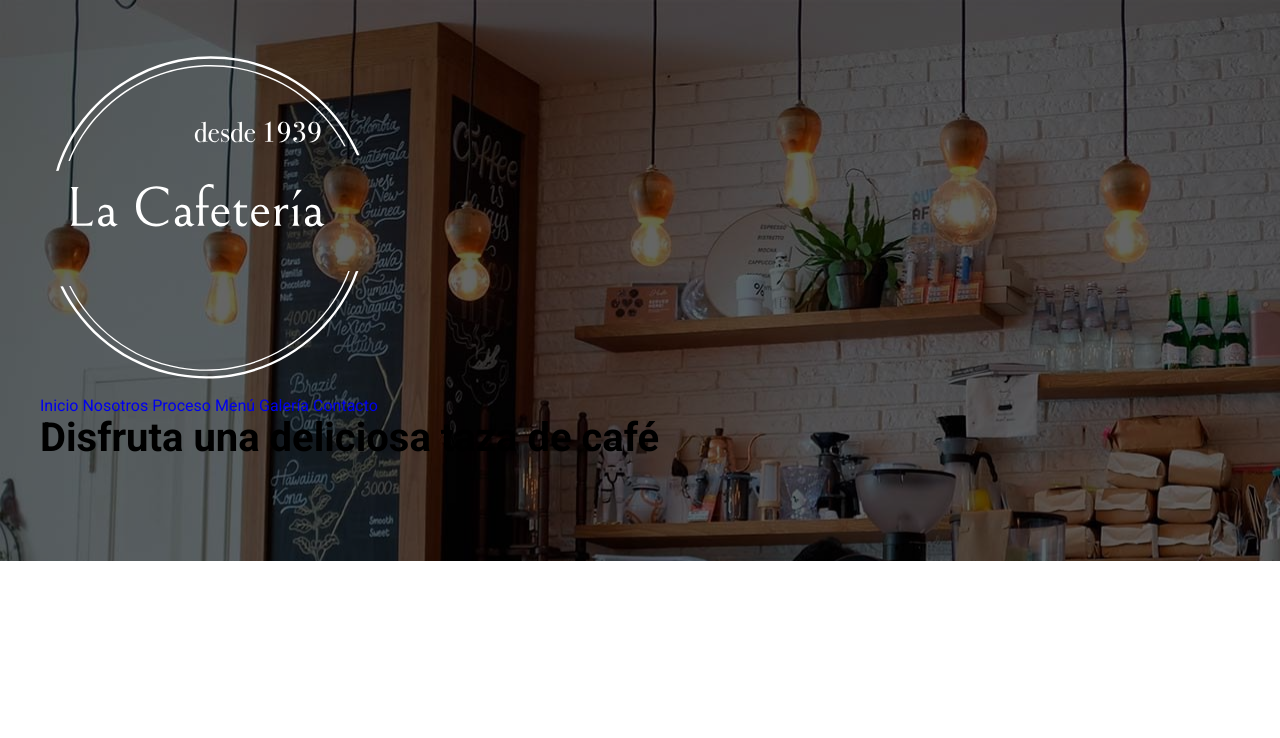
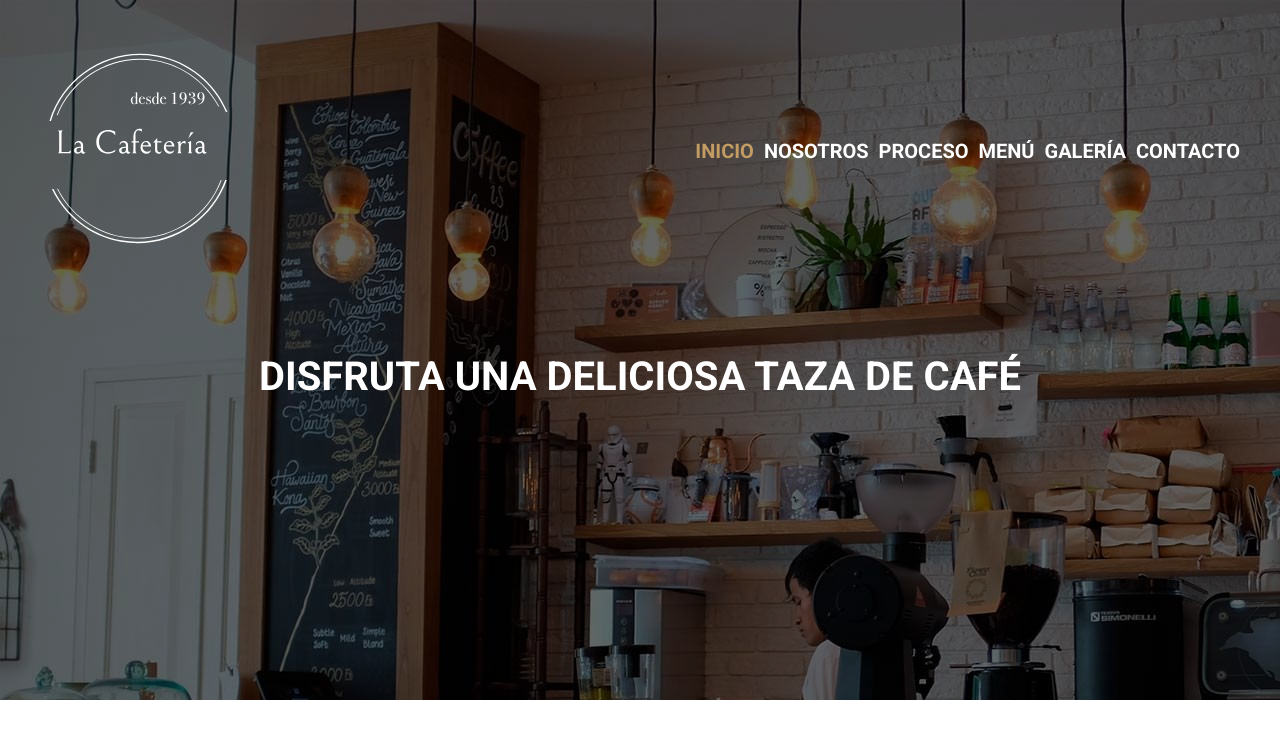
Before and after one commit to Geinersb/Cafeteria, a website: page index.html in a window 1280 px wide. Drawn offline with Linux system fonts and the light colour scheme.

Commit message:
se crea los mixins para querys y se finliza el header

```diff
--- a/index.html
+++ b/index.html
@@ -20,7 +20,7 @@
 <img src="build/img/logo.svg" alt="logo cafeteria">
     </div>
     <nav class="nav-principal">
-        <a href="index.html">Inicio</a>
+        <a class="activo" href="index.html">Inicio</a>
         <a href="nosotros.html">Nosotros</a>
         <a href="proceso.html">Proceso</a>
         <a href="menu.html">Menú</a>
--- /dev/null
+++ b/src/scss/base/_mixins.scss
@@ -0,0 +1,19 @@
+@use 'variables' as v;
+
+@mixin telefono{
+    @media (min-width: v.$telefono) {
+        @content;
+    }
+}
+
+@mixin tablet{
+    @media (min-width: v.$tablet) {
+        @content;
+    }
+}
+
+@mixin desktop{
+    @media (min-width: v.$desktop) {
+        @content;
+    }
+}
--- a/src/scss/base/_variables.scss
+++ b/src/scss/base/_variables.scss
@@ -9,11 +9,12 @@ $tablet: 768px;
 $desktop: 1024px;
 
 //COLORES
-$primario:#E8505B;
-$secundario:#455A64;
+$primario:#5E311E;
+$secundario:#C39C63;
 $negro: #000000;
 $blanco: #FFFFFF;
 $grisClaro: #eceeef;
+$cafeClaro: #ebe7de;
 
 //UNIDADES
 $separacion: 5rem;
--- /dev/null
+++ b/src/scss/header/_barra.scss
@@ -0,0 +1,22 @@
+@use 'base/mixins' as m;
+
+.barra{
+    display: flex;
+    flex-direction: column;
+
+    @include m.tablet {
+        flex-direction: row;
+        justify-content: space-between;
+        align-items: center;
+    }
+
+    .logo{
+        width: 50%;
+        margin: 0 auto;
+
+        @include m.tablet {
+            width: 20rem;
+            margin: 0;
+        }
+    }
+}
--- a/src/scss/header/_header.scss
+++ b/src/scss/header/_header.scss
@@ -1,8 +1,16 @@
 @use 'base/variables' as v;
+@use 'base/mixins' as m;
 
 .header{
     padding: 5rem 0;
     position: relative;
+
+    @include m.tablet {
+        min-height: 70rem;
+    }
+
+
+
 
     &::before{
         content: '';
@@ -17,6 +25,17 @@
 
     .contenido-header{
        position: relative;
+
+       h1{
+        text-align: center;
+        color: v.$blanco;
+        text-transform: uppercase;
+        margin-top: 5rem;
+
+        @include m.tablet {
+            margin-top: 10rem;
+        }
+       }
     }
 }
 
--- a/src/scss/header/_index.scss
+++ b/src/scss/header/_index.scss
@@ -1,2 +1,3 @@
 @forward 'header';
 @forward 'navegacion';
+@forward 'barra';
--- a/src/scss/header/_navegacion.scss
+++ b/src/scss/header/_navegacion.scss
@@ -0,0 +1,40 @@
+@use 'base/mixins' as m;
+@use 'base/variables' as v;
+@use 'sass:math';
+
+.nav-principal {
+    display: flex;
+    flex-direction: column;
+    margin-top: 5rem;
+
+    @include m.tablet {
+        flex-direction: row;
+        gap: 1rem;
+        margin-top: 0;
+    }
+
+    a {
+        text-align: center;
+        color: v.$blanco;
+        font-size: 2rem;
+        text-transform: uppercase;
+        font-weight: 700;
+        margin-bottom: 1rem;
+
+        @include m.tablet {
+            margin-bottom: 0;
+        }
+
+        &:hover {
+            color: v.$secundario;
+        }
+
+&.activo{
+    color: v.$secundario;
+}
+
+    }
+
+
+
+}
```
Also changed, not shown: build/css/app.css.
